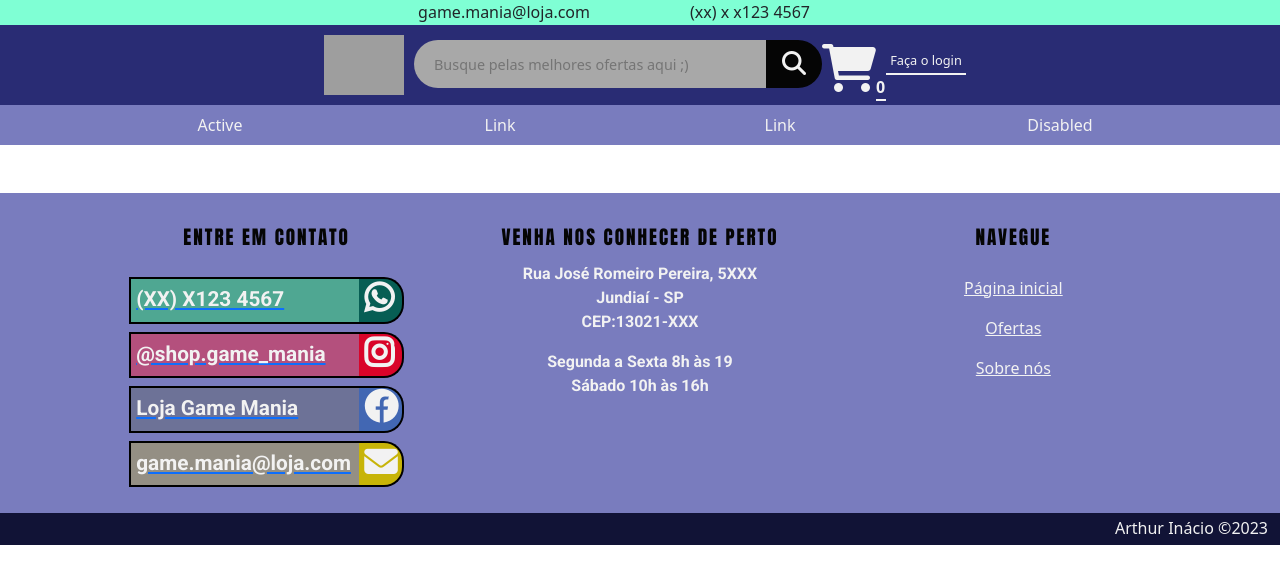
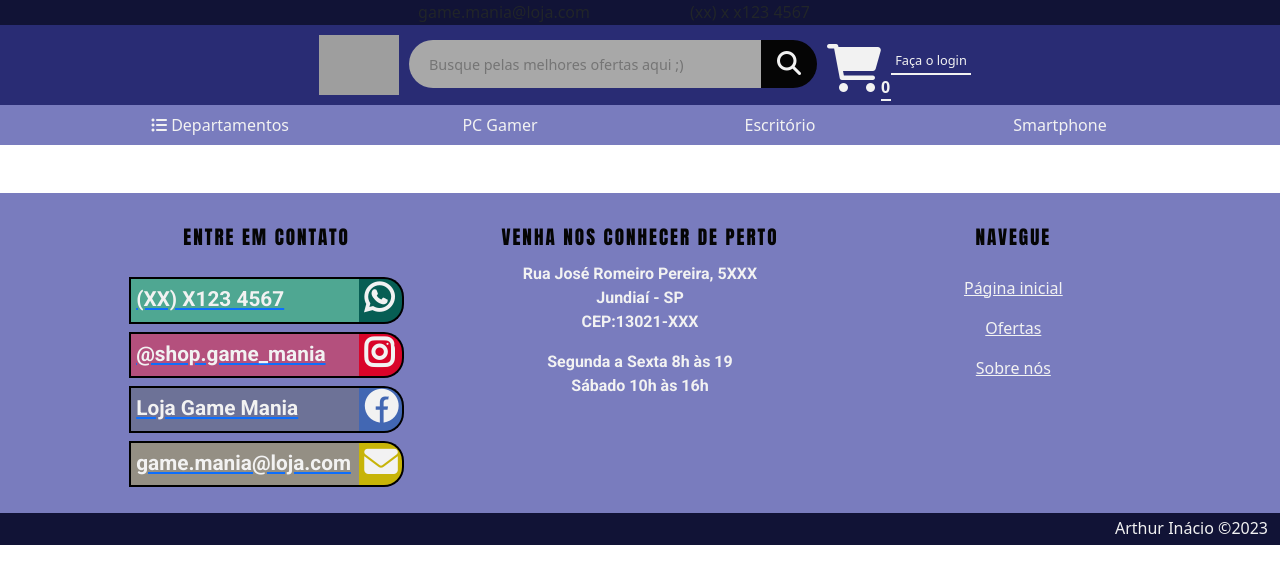
Before and after one commit to arthur-il-de-Souza/site-front-end-04a-sp1, an Angular app: page / in a window 1280 px wide. Shown: the top 584 px of the page. Built offline with nearby package versions, Linux system fonts and the light colour scheme; grey boxes are pictures that could not be loaded.

Commit message:
Add top e navbar

```diff
--- a/src/app/views/nav-bot/nav-bot.component.css
+++ b/src/app/views/nav-bot/nav-bot.component.css
@@ -13,6 +13,7 @@
 }
 
 .nav-link {
+  transition: 0.25s;
   color: #f2f2f2;
 }
 
--- a/src/app/views/nav-bot/nav-bot.component.html
+++ b/src/app/views/nav-bot/nav-bot.component.html
@@ -2,16 +2,19 @@
   <div class="nav-bot-center">
     <ul class="nav justify-content-center mb-5">
       <li class="nav-item">
-        <a class="nav-link">Active</a>
+        <a class="nav-link">
+          <span><i class="fa-solid fa-list-ul"></i></span>
+          Departamentos
+        </a>
       </li>
       <li class="nav-item">
-        <a class="nav-link">Link</a>
+        <a class="nav-link">PC Gamer</a>
       </li>
       <li class="nav-item">
-        <a class="nav-link">Link</a>
+        <a class="nav-link">Escritório</a>
       </li>
       <li class="nav-item">
-        <a class="nav-link">Disabled</a>
+        <a class="nav-link">Smartphone</a>
       </li>
     </ul>
   </div>
--- a/src/app/views/nav/nav.component.css
+++ b/src/app/views/nav/nav.component.css
@@ -6,6 +6,7 @@
 .nav-search-bar {
   display: flex;
   margin-top: 15px;
+  margin-right: 10px;
 }
 
 .logo-img {
--- a/src/app/views/nav/nav.component.html
+++ b/src/app/views/nav/nav.component.html
@@ -1,5 +1,5 @@
 <nav id="navbar-main" class="">
-  <div class="navbar-center d-flex justify-content-center">
+  <div class="navbar-center justify-content-center d-flex">
     <div class="">
       <a>
         <img src="../../../assets/mania-logo.png" alt="Game Mania Logotipo" class="logo-img">
--- a/src/app/views/top/top.component.css
+++ b/src/app/views/top/top.component.css
@@ -1,6 +1,6 @@
 #top {
   height: 25px;
-  background-color: aquamarine;
+  background-color: #111336;
 }
 
 .top-center {
```
